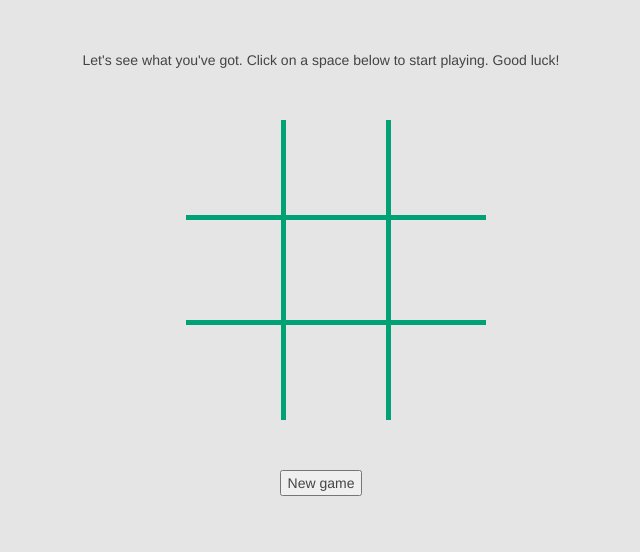
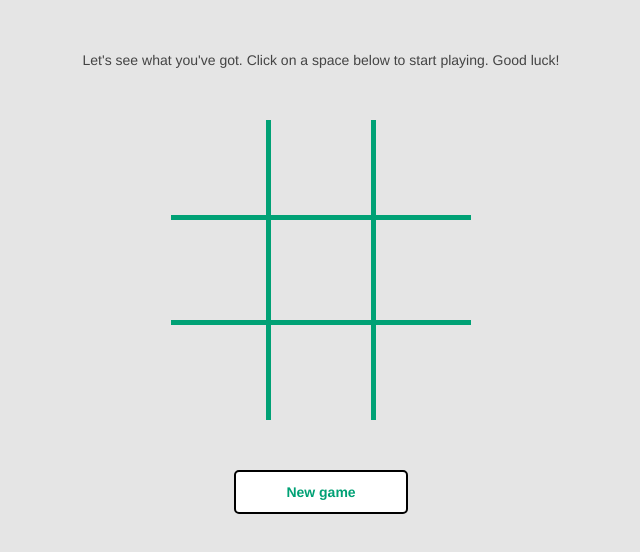
Before and after one commit to nedphlix/tictactoe, a plain HTML site: page index.html in a window 1280 px wide. Shown: the whole page, without its empty margins (319-959 px from the left). Drawn offline with nearby package versions, Linux system fonts and the light colour scheme.

Commit message:
Styling improvements
minor changes, nothing functional

```diff
--- a/main.js
+++ b/main.js
@@ -440,7 +440,7 @@ function centerGameDiv() {
 	var columnWidth = document.getElementById("main-column").offsetWidth;
 	var gameWidth = 300;
 	var padding = (columnWidth - gameWidth) / 2;
-	var toEval = 'document.getElementById("box-container").style.paddingLeft = "' + padding + 'px";';
+	var toEval = 'document.getElementById("main-column").style.paddingLeft = "' + padding + 'px";';
 	eval(toEval);
 }
 
--- a/styles.css
+++ b/styles.css
@@ -2,6 +2,7 @@ body {
 	background-color: #e5e5e5;
 	color: #444444;
 	padding-top: 50px;
+	font-size: 14px;
 }
 
 #intro-text {
@@ -73,3 +74,12 @@ body {
 	margin-top: 50px;
 	text-align: center;
 }
+
+#new-btn {
+	background-color: #fff;
+	border: 2px solid #000;
+	border-radius: 5px;
+	padding: 10px 50px 10px 50px;
+	font-weight: bold;
+	color: #00a175;
+}
```
